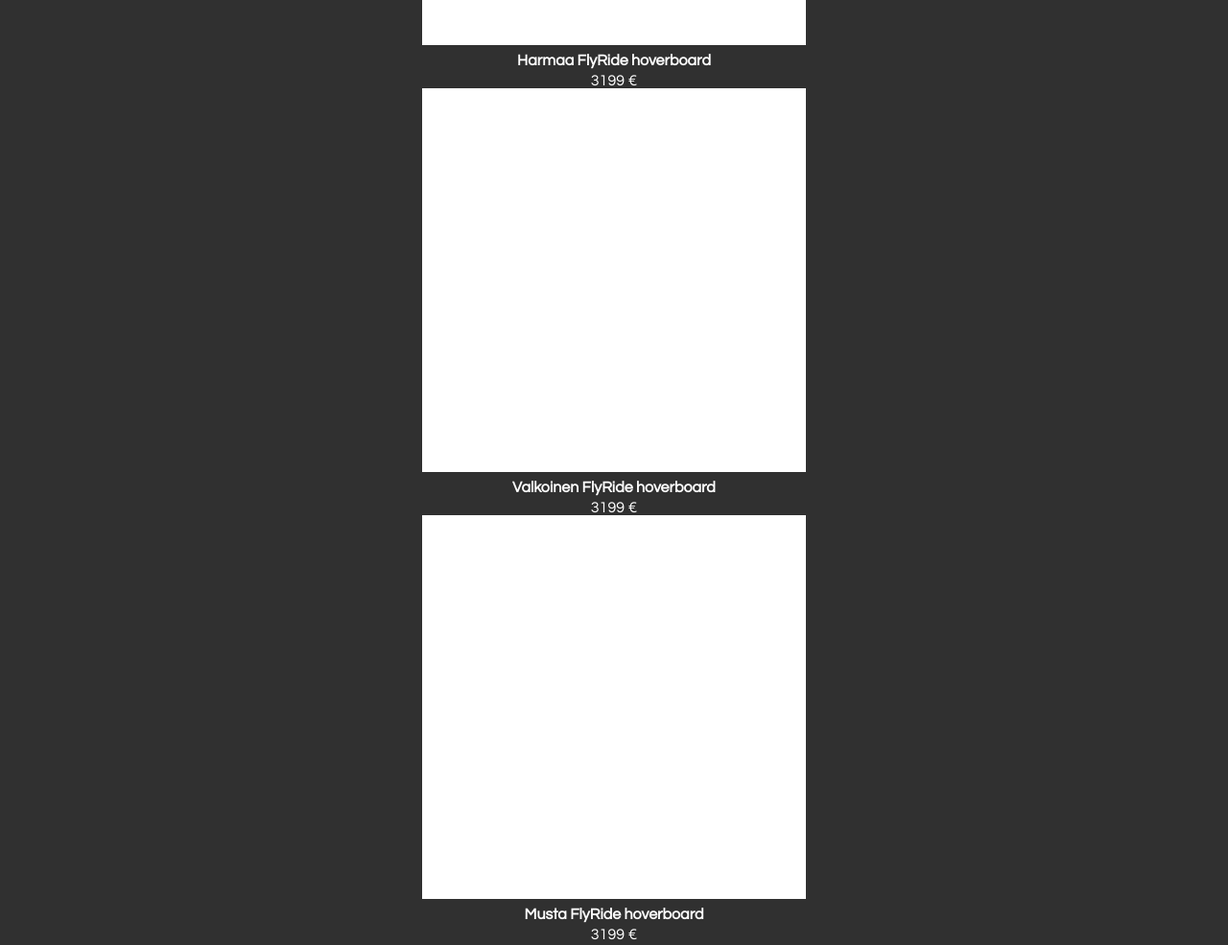
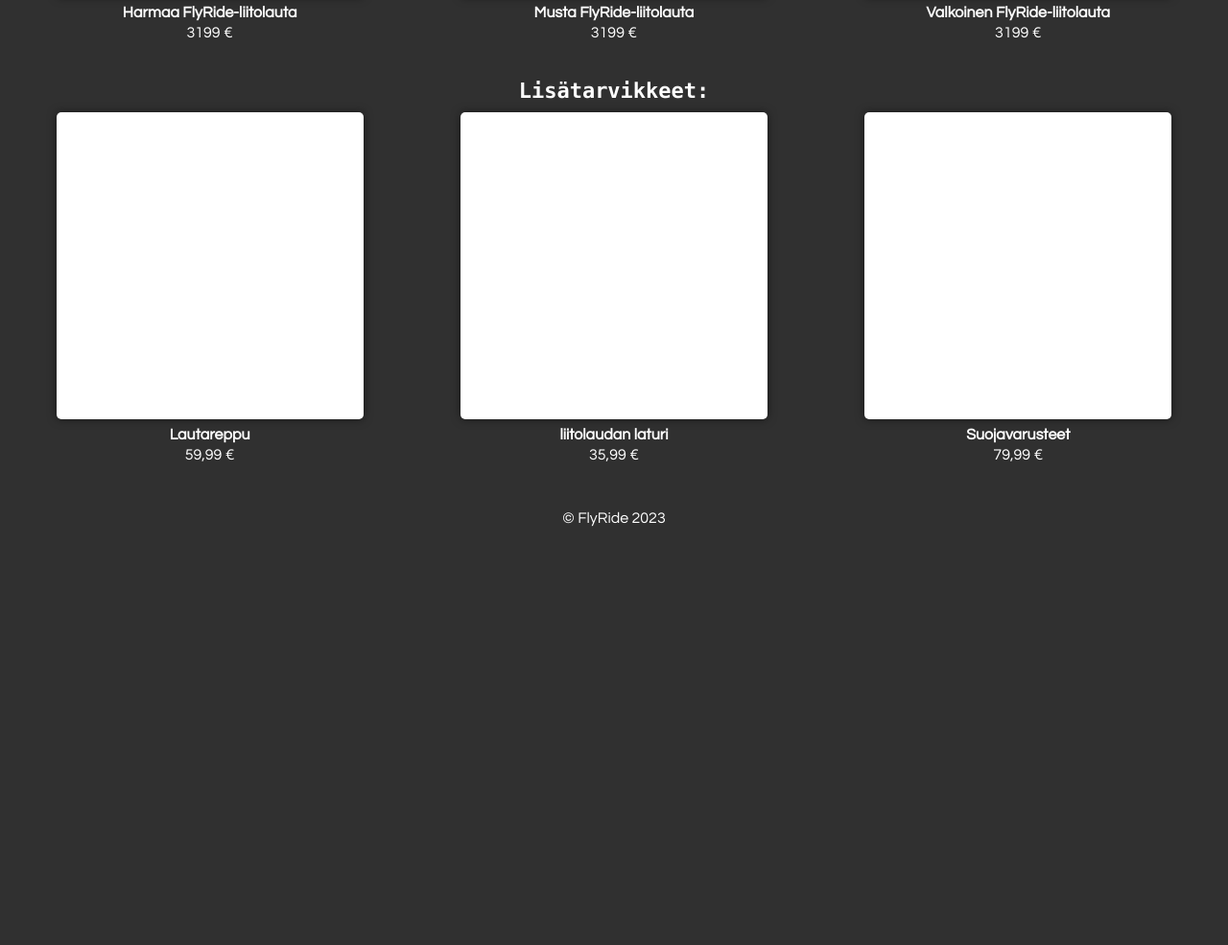
Before and after one commit to qkas/FlyRide, a plain HTML site: page kauppa.html in a window 1280 px wide. Shown: the part 690-1675 px from the top of the page at 96% size. After the commit the page ends 1246 px from the top, so only its background shows below. Drawn offline with Linux system fonts and the light colour scheme.

Commit message:
Lisäys äskeiseen
Kaikki ei tallentunut viime committiin.

```diff
--- a/kauppa.html
+++ b/kauppa.html
@@ -45,22 +45,40 @@
         liukkaiden lumien yli vaivatta. Kivet, kannot sekä töyssyt eivät ole enää ongelmia.</p>
     </section>
     <section id="kauppa">
-      <h3>FlyRide hoverboards:</h3>
-      <div class="tuotteet">
+      <h3>FlyRide-liitolaudat:</h3>
+      <div class="laudat">
         <div class="tuote1">
-          <img src="kuvat/Untitled.png" alt="Harmaa FlyRide hoverboard">
-          <h4>Harmaa FlyRide hoverboard</h4>
+          <img src="kuvat/Untitled.png" alt="Harmaa FlyRide-liitolauta">
+          <h4>Harmaa FlyRide-liitolauta</h4>
           <span>3199 €</span>
         </div>
         <div class="tuote2">
-          <img src="kuvat/Untitled.png" alt="Musta FlyRide hoverboard">
-          <h4>Valkoinen FlyRide hoverboard</h4>
+          <img src="kuvat/Untitled.png" alt="Musta FlyRide-liitolauta">
+          <h4>Musta FlyRide-liitolauta</h4>
           <span>3199 €</span>
         </div>
         <div class="tuote3">
-          <img src="kuvat/Untitled.png" alt="Valkoinen FlyRide hoverboard">
-          <h4>Musta FlyRide hoverboard</h4>
+          <img src="kuvat/Untitled.png" alt="Valkoinen FlyRide-liitolauta">
+          <h4>Valkoinen FlyRide-liitolauta</h4>
           <span>3199 €</span>
+        </div>
+      </div>
+      <h3>Lisätarvikkeet:</h3>
+      <div class="tarvikkeet">
+        <div class="tuote4">
+          <img src="kuvat/Untitled.png" alt="Lautareppu">
+          <h4>Lautareppu</h4>
+          <span>59,99 €</span>
+        </div>
+        <div class="tuote5">
+          <img src="kuvat/Untitled.png" alt="FlyRide-liitolaudan laturi">
+          <h4>liitolaudan laturi</h4>
+          <span>35,99 €</span>
+        </div>
+        <div class="tuote6">
+          <img src="kuvat/Untitled.png" alt="FlyRide-liitolaudan suojavarustesetti">
+          <h4>Suojavarusteet</h4>
+          <span>79,99 €</span>
         </div>
       </div>
     </section>
--- a/style.css
+++ b/style.css
@@ -154,10 +154,17 @@ footer {
     text-align: center;
 }
 
+
 #kauppa .laudat,
 #kauppa .tarvikkeet {
     display: flex;
-    margin: 20px 0px;
+    margin: 0 0;
+    justify-content:space-around;
+    align-items: center;
+}
+
+#kauppa .laudat {
+    margin-top: 40px;
 }
 
 #kauppa .laudat img,
@@ -169,7 +176,6 @@ footer {
     box-shadow: 0px 0px 10px 0px rgba(0,0,0,0.5);
     -webkit-box-shadow: 0px 0px 10px 0px rgba(0,0,0,0.5);
     -moz-box-shadow: 0px 0px 10px 0px rgba(0,0,0,0.5);
-    margin: 0px 5px;
 }
 
 #palautejayhteydenotto button {
```
